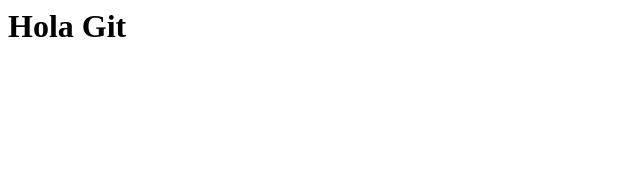
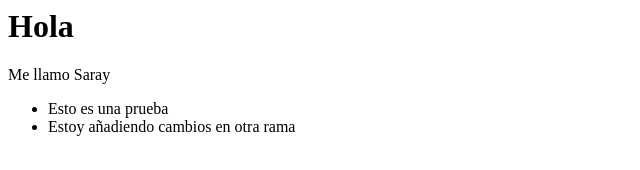
Before and after one commit to SarayRada/lemoncode-git, a website built with Parcel: page src/index.html in a window 1280 px wide. Shown: the whole page, without its empty margins (0-640 px from the left). Built offline with nearby package versions, Linux system fonts and the light colour scheme.

Commit message:
Creando una rama con cambios

```diff
--- a/src/index.html
+++ b/src/index.html
@@ -1,6 +1,11 @@
 <html>
   <body>
-    <h1>Hola Git</h1>
+    <h1>Hola</h1>
+    <p>Me llamo Saray</p>
+    <ul>
+      <li>Esto es una prueba</li>
+      <li>Estoy añadiendo cambios en otra rama</li>
+    </ul>
     <script src="./index.js"></script>
   </body>
   <script src="index.js"></script>
--- a/src/index.js
+++ b/src/index.js
@@ -1 +1 @@
-console.log("¡Hola Git!");
+console.log("¡Hola! Soy Saray");
```
